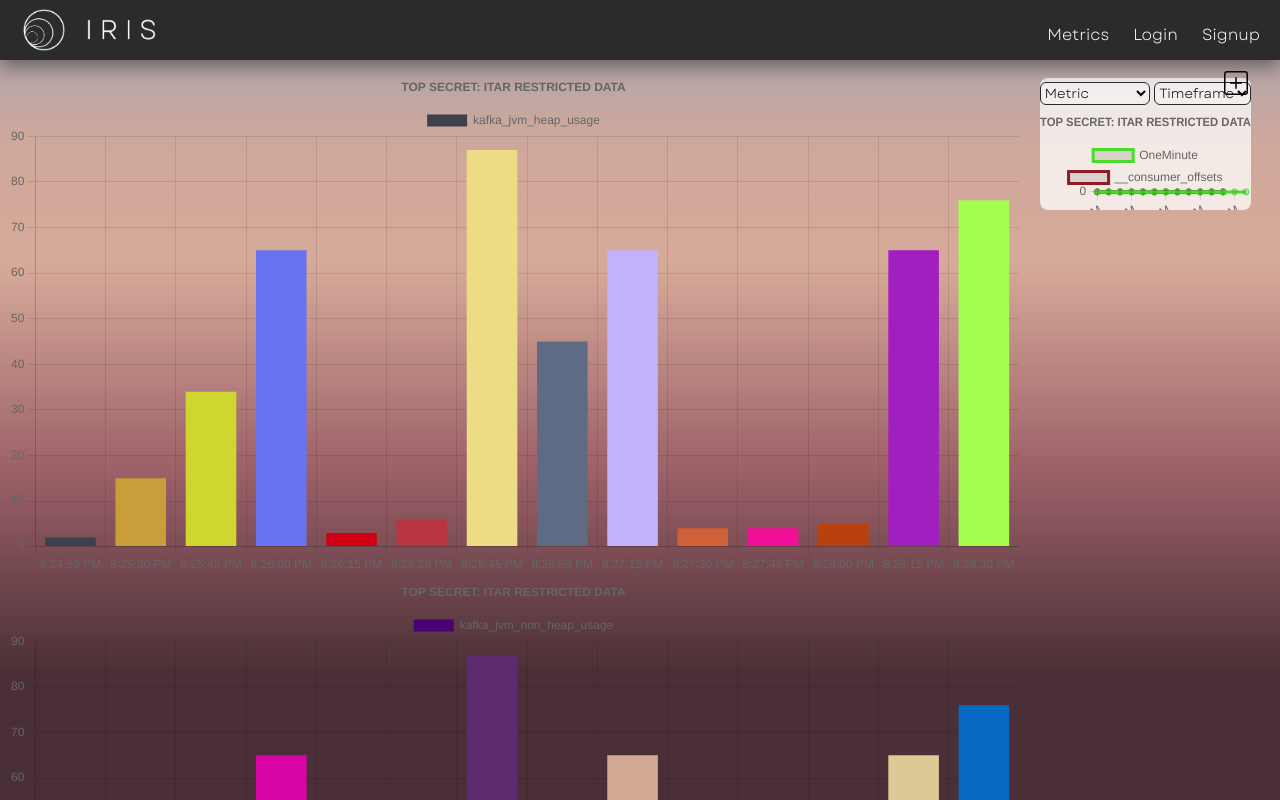
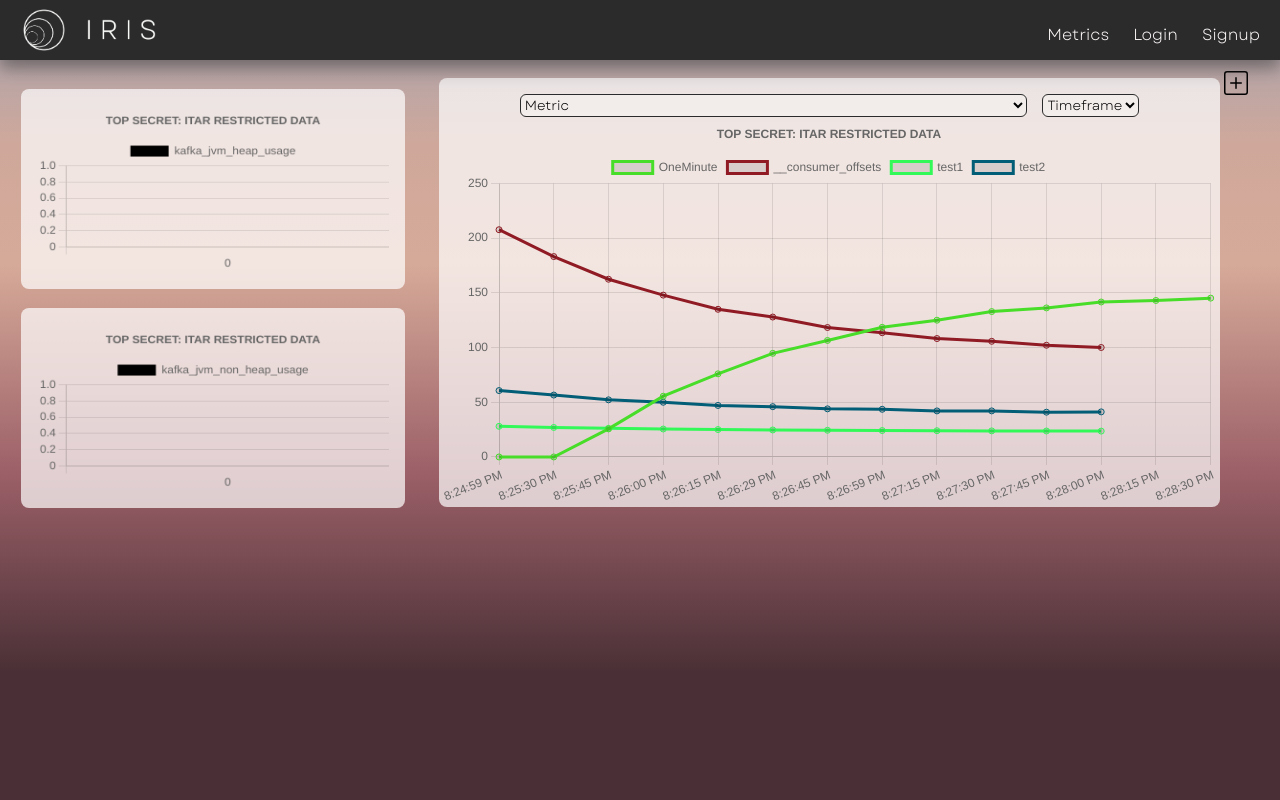
Before and after one commit to oslabs-beta/iris, a React app: page / in a window 1280 px wide. Shown: the top 800 px of the page. Built offline with nearby package versions, Linux system fonts and the light colour scheme; no server answers.

Commit message:
barchart + frontend + backend all works

```diff
--- a/client/home/components/charts/BarChart.jsx
+++ b/client/home/components/charts/BarChart.jsx
@@ -7,39 +7,36 @@ import io from 'socket.io-client';
 const socket = io();
 
 function BarChart(props) {
-
     const { chartID } = props;
-    // const [barData, setBarData] = useState({
-    //     // labels will be for date -> most likely going to do a cache arr as date.time
-    //     labels: [],
-    //     datasets: [
-    //         {
-    //             label: chartID,
-    //             data: [],
-    //             backgroundColor: []
-    //         }
-    //     ],
-    // });
+    const [barData, setBarData] = useState({
+        labels: [0],
+        datasets: [
+            {
+                label: chartID,
+                data: [0],
+                backgroundColor: ['#000000']
+            }
+        ],
+    });
 
     socket.on('connect', () => {
         console.log('socket connected')
     });
 
     socket.on(chartID, (data) => {
-        console.log('socket received data: ', data)
-        // const [binArray, countArr] = convertKafkatoChart(data)
-        // // set our state - updateLine with our new time stamps and metrics data
-        // const newObj = Object.assign(barData, {
-        //     // labels will be for date -> most likely going to do a cache arr as date.time
-        //     labels: binArray,
-        //     datasets: {
-        //         labels: chartID,
-        //         data: countArr,
-        //         borderColor:
-        //     }
-        // })
+        // console.log('socket received data: ', data)
+        const [binArray, countArr, colorArr] = convertKafkatoChart(data)
+        // console.log('binArray: ',binArray, 'countArr: ', countArr)
+        const newObj = {
+            labels: binArray,
+            datasets: [{
+                label: chartID,
+                data: countArr,
+                backgroundColor: colorArr
+            }]
+        };
         setBarData(newObj);
-        console.log('after setting chartData: ', barData)
+        // console.log('after setting barData: ', barData)
     });
 
     socket.on('connect_error', (err) => {
@@ -72,52 +69,12 @@ function BarChart(props) {
         const countArr = []
         const colorArr = []
         topicData[data[0].metric.topic].forEach(element => {
-            binArray.push(new Date(Number(element[0]) * 1000).toLocaleTimeString());
-            // countArr.push({
-            //     label: chartID,
-            //     data: element[1],
-            //     // borderColor: getRandomColor()
-            // });
+            binArray.push(Number(element[0]))
             countArr.push(Number(element[1]))
             colorArr.push(getRandomColor())
         })
         return [binArray, countArr, colorArr]
     }
-
-    const [binArray, countArr, colorArr] = convertKafkatoChart(mock1h.data.result)
-
-    const [barData, setBarData] = useState({
-        // labels will be for date -> most likely going to do a cache arr as date.time
-        labels: binArray,
-        datasets: [
-            {
-                label: chartID,
-                data: countArr,
-                backgroundColor: colorArr
-            }
-        ],
-    });
-
-    // useEffect(() => {
-    //     // for mockdata
-    //     const [binArray, countArr, colorArr] = convertKafkatoChart(mock1h.data.result)
-    //     // console.log('binArr: ', binArray);
-    //     // console.log('countArr: ', countArr);
-
-    //     // set our state - updateLine with our new time stamps and metrics data
-    //     setBarData({
-    //         // labels will be for date -> most likely going to do a cache arr as date.time
-    //         labels: binArray,
-    //         // datasets: countArr
-    //         datasets: [
-    //             {
-    //                 labels: chartID,
-    //                 data: countArr,
-    //                 backgroundColor: colorArr
-    //             }
-    //         ]
-    //     });
-    // }, [props])
 
     const options = {
         responsive: true,
@@ -133,9 +90,9 @@ function BarChart(props) {
     };
 
     return (
-        <>
+        <div id = 'barGraph'>
             <Bar id='barGraph' options={options} data={barData} />
-        </>
+        </div>
     )
 }
 
--- a/client/home/containers/LineGraphContainer.jsx
+++ b/client/home/containers/LineGraphContainer.jsx
@@ -20,7 +20,7 @@ function LineGraphContainer(props) {
 
   socket.on(chartID, (data) => {
     setChartData(data)
-    console.log('after setting chartData: ', chartData)
+    // console.log('after setting chartData: ', chartData)
   });
 
   socket.on('connect_error', (err) => {
--- a/client/stylesheets/_graphContainer.scss
+++ b/client/stylesheets/_graphContainer.scss
@@ -4,7 +4,7 @@
   grid-template-areas: "dropdown"
     "graph";
   border-radius: 8px;
-  background: rgba(255, 255, 255, 0.746);
+  background: rgba(255, 255, 255, 0.7);
   margin: 8px;
 
   .selectDropdown {
--- a/client/stylesheets/_homeContainer.scss
+++ b/client/stylesheets/_homeContainer.scss
@@ -11,12 +11,24 @@ body {
 
 
     #leftPane {
-      width: 80%;
+      position: fixed;
+      width: 30%;
+      margin-left: 1%;
+      #barGraph {
+        background: rgba(255, 255, 255, 0.7);
+        border-radius: 8px;
+        margin-top: 5%;
+        padding: 8px;
+        canvas {
+          background: rgba(255, 255, 255, 0);
+          margin-top: 0%;
+        }
+      }
     }
 
     #rightPane {
-      width: 20%;
-
+      width: 70%;
+      margin-left: 30%;
       button#newGraph {
         position: fixed;
         right: 2%;
```
Also changed, not shown: client/home/components/charts/LineChart.jsx (line endings or trailing spaces), 1 other file (tests, documents, lock files or other folders).
